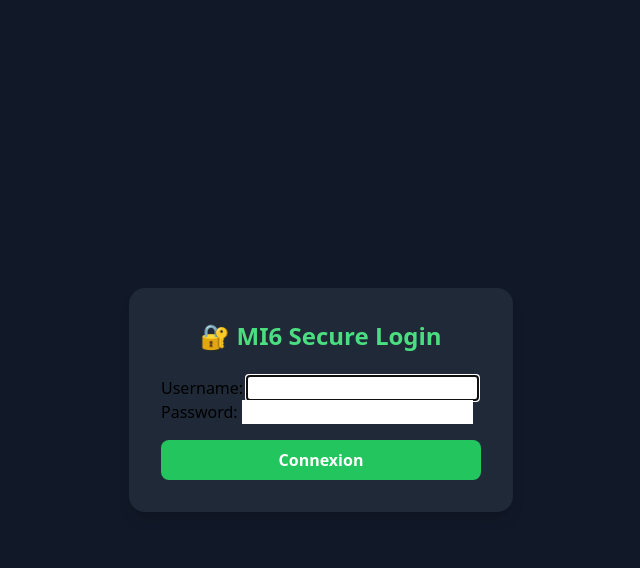
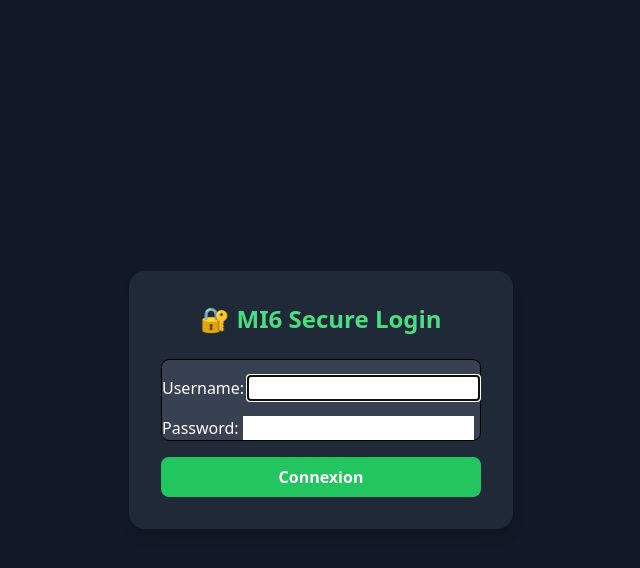
Before and after one commit to Nicolaslombard31/workshopSN2, a Django app: page /login/ in a window 1280 px wide. Shown: the top 568 px of the page, without its empty margins (319-959 px from the left). Run offline with Django 5.2, Linux system fonts and the light colour scheme; some libraries are stand-ins or nearby versions.

Commit message:
esthétique login

```diff
--- a/DjangoProject/templates/login.html
+++ b/DjangoProject/templates/login.html
@@ -4,14 +4,25 @@
 <head>
     <title>Login - MI6 Secure Channel</title>
     <script src="https://cdn.tailwindcss.com"></script>
+    <style>
+        input {
+            @apply w-full p-2 border border-black rounded-lg bg-gray-700 text-white;
+        }
+
+        p {
+            @apply mb-4;
+        }
+    </style>
 </head>
 
 <body class="bg-gray-900 flex items-center justify-center h-screen">
     <div class="bg-gray-800 p-8 rounded-2xl shadow-lg w-96">
         <h1 class="text-2xl font-bold text-center text-green-400 mb-6">🔐 MI6 Secure Login</h1>
         <form method="post">
-            {% csrf_token %}
-            {{ form.as_p }}
+            <div class="space-y-4 rounded-lg bg-gray-700 text-white border border-black ">
+                {% csrf_token %}
+                {{ form.as_p }}
+            </div>
             <button type="submit"
                 class="w-full bg-green-500 hover:bg-green-600 text-white font-semibold py-2 px-4 rounded-lg mt-4">
                 Connexion
```
